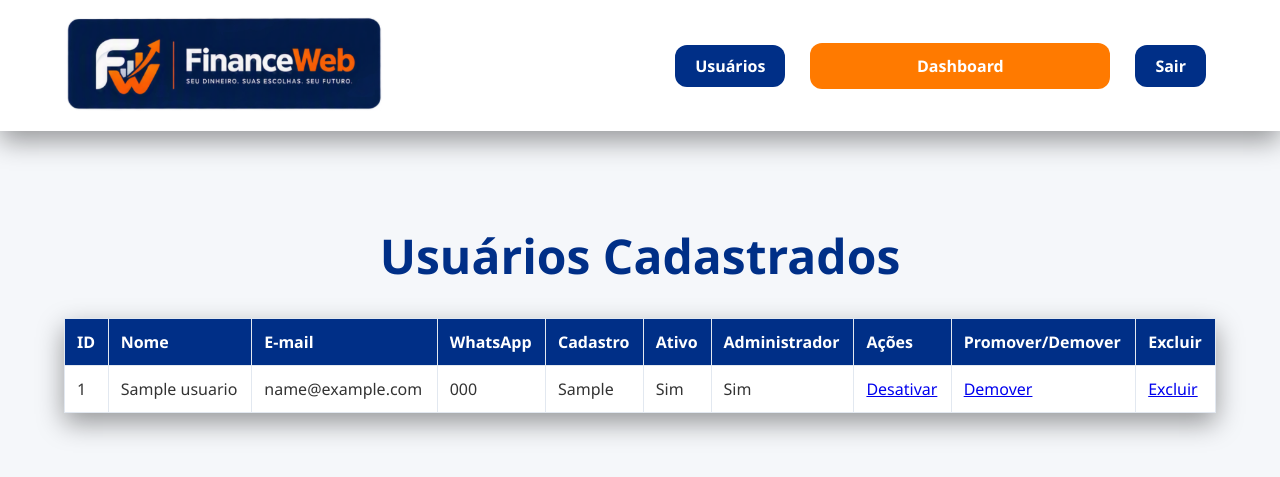
After one commit to financewebPI/FinanceWeb, a Flask app: page /usuarios in a window 1280 px wide. The commit adds this page. Shown: the top 477 px of the page. Run offline with Flask 3, Linux system fonts and the light colour scheme; the visitor is signed in with stand-in values (Sample User, id 1); a database or web service that is not in the repository returns one stand-in record (values such as "Sample title"); some libraries are stand-ins or nearby versions.

Commit message:
feat: CRUD de usuários e controle de perfis administrativos

```diff
--- a/app.py
+++ b/app.py
@@ -12,6 +12,428 @@ app.secret_key = "financeweb2026"
 @app.route("/")
 def home():
     return render_template("index.html")
+
+@app.route("/usuarios")
+def usuarios():
+    if "usuario_id" not in session:
+
+        flash(
+            "Faça login para acessar a lista de usuários.",
+            "erro"
+        )
+
+        return redirect(
+            url_for("dashboard")
+        )
+
+    if not session.get("usuario_admin"):
+
+            flash(
+                "Acesso restrito ao administrador.",
+                "erro"
+            )
+
+            return redirect(
+                url_for("dashboard")
+           )
+
+    try:
+
+        con = conectar()
+        cursor = con.cursor()
+
+        cursor.execute(
+            """
+            SELECT id, nome, email, telefone_whatsapp,data_cadastro,ativo, administrador
+            from usuarios
+            order by id
+            """
+        )
+
+        usuarios = cursor.fetchall()
+
+        cursor.close()
+        con.close()
+
+        return render_template(
+            "usuarios.html",
+            usuarios=usuarios
+        )
+    except Exception as erro:
+
+        print("Erro:", erro)
+
+        flash(
+            "Erro ao buscar usuários.",
+            "erro"
+        )
+
+        return redirect(
+            url_for("home")
+        )
+
+@app.route("/toggle_admin/<int:id>")
+def toggle_admin(id):
+
+    if "usuario_id" not in session:
+
+        flash(
+            "Faça login para acessar esta área.",
+            "erro"
+        )
+
+        return redirect(
+            url_for("login")
+        )
+
+    if not session.get("usuario_admin"):
+
+        flash(
+            "Acesso restrito ao administrador.",
+            "erro"
+        )
+
+        return redirect(
+            url_for("dashboard")
+        )
+
+    try:
+
+        # Impede que o usuário altere o próprio perfil
+        if id == session.get("usuario_id"):
+
+            flash(
+                "Você não pode alterar seu próprio status de administrador.",
+                "erro"
+            )
+
+            return redirect(
+                url_for("usuarios")
+            )
+
+        con = conectar()
+        cursor = con.cursor()
+
+        cursor.execute(
+            """
+            SELECT administrador
+            FROM usuarios
+            WHERE id = %s
+            """,
+            (id,)
+        )
+
+        usuario = cursor.fetchone()
+
+        if not usuario:
+
+            flash(
+                "Usuário não encontrado.",
+                "erro"
+            )
+
+            cursor.close()
+            con.close()
+
+            return redirect(
+                url_for("usuarios")
+            )
+
+        # Se o usuário é administrador,
+        # verificar se é o último administrador do sistema
+        if usuario[0]:  # Se for administrador
+            cursor.execute(
+                """
+                SELECT COUNT(*)
+                FROM usuarios
+                WHERE administrador = TRUE
+                """
+            )
+
+            total_admins = cursor.fetchone()[0]
+
+            if total_admins == 1:
+
+                flash(
+                    "Não é possível remover o último administrador do sistema.",
+                    "erro"
+                )
+
+                cursor.close()
+                con.close()
+
+                return redirect(
+                    url_for("usuarios")
+                )
+
+        # ESTA LINHA PRECISA FICAR FORA DO IF
+        novo_status = not usuario[0]
+
+        cursor.execute(
+            """
+            UPDATE usuarios
+            SET administrador = %s
+            WHERE id = %s
+            """,
+            (
+                novo_status,
+                id
+            )
+        )
+
+        con.commit()
+
+        cursor.close()
+        con.close()
+
+        flash(
+            "Perfil administrativo atualizado com sucesso!",
+            "sucesso"
+        )
+
+        return redirect(
+            url_for("usuarios")
+        )
+
+    except Exception as erro:
+
+        print("Erro:", erro)
+
+        flash(
+            "Erro ao atualizar usuário.",
+            "erro"
+        )
+
+        return redirect(
+            url_for("usuarios")
+        )
+
+@app.route("/excluir_usuario/<int:id>")
+def excluir_usuario(id):
+
+    if "usuario_id" not in session:
+
+        flash(
+            "Faça login para acessar esta área.",
+            "erro"
+        )
+
+        return redirect(
+            url_for("login")
+        )
+
+    if not session.get("usuario_admin"):
+
+        flash(
+            "Acesso restrito ao administrador.",
+            "erro"
+        )
+
+        return redirect(
+            url_for("dashboard")
+        )
+
+    try:
+
+        # Não permite excluir a própria conta
+
+        if id == session.get("usuario_id"):
+
+            flash(
+                "Você não pode excluir sua própria conta.",
+                "erro"
+            )
+
+            return redirect(
+                url_for("usuarios")
+            )
+
+        con = conectar()
+        cursor = con.cursor()
+
+        # Busca o status administrativo do usuário
+
+        cursor.execute(
+            """
+            SELECT administrador
+            FROM usuarios
+            WHERE id = %s
+            """,
+            (id,)
+        )
+
+        usuario = cursor.fetchone()
+
+        if not usuario:
+
+            flash(
+                "Usuário não encontrado.",
+                "erro"
+            )
+
+            cursor.close()
+            con.close()
+
+            return redirect(
+                url_for("usuarios")
+            )
+
+        # Se for administrador, verifica se é o último
+
+        if usuario[0]:  # Se for administrador
+            cursor.execute(
+                """
+                SELECT COUNT(*)
+                FROM usuarios
+                WHERE administrador = TRUE
+                """
+            )
+
+            total_admins = cursor.fetchone()[0]
+
+            if total_admins == 1:
+
+                flash(
+                    "Não é possível excluir o último administrador do sistema.",
+                    "erro"
+                )
+
+                cursor.close()
+                con.close()
+
+                return redirect(
+                    url_for("usuarios")
+                )
+
+        # Exclusão
+
+        cursor.execute(
+            """
+            DELETE FROM usuarios
+            WHERE id = %s
+            """,
+            (id,)
+        )
+
+        con.commit()
+
+        cursor.close()
+        con.close()
+
+        flash(
+            "Usuário excluído com sucesso!",
+            "sucesso"
+        )
+
+        return redirect(
+            url_for("usuarios")
+        )
+
+    except Exception as erro:
+
+        print("Erro:", erro)
+
+        flash(
+            "Erro ao excluir usuário.",
+            "erro"
+        )
+
+        return redirect(
+            url_for("usuarios")
+        )
+
+@app.route("/toggle_usuario/<int:id>")
+def toggle_usuario(id):
+
+    if "usuario_id" not in session:
+
+        flash(
+            "Faça login para acessar esta área.",
+            "erro"
+        )
+
+        return redirect(
+            url_for("login")
+        )
+
+    if not session.get("usuario_admin"):
+
+        flash(
+            "Acesso restrito ao administrador.",
+            "erro"
+        )
+
+        return redirect(
+            url_for("dashboard")
+        )
+
+    try:
+
+        con = conectar()
+        cursor = con.cursor()
+
+        cursor.execute(
+            """
+            SELECT ativo
+            FROM usuarios
+            WHERE id = %s
+            """,
+            (id,)
+        )
+
+        usuario = cursor.fetchone()
+
+        if not usuario:
+
+            flash(
+                "Usuário não encontrado.",
+                "erro"
+            )
+
+            return redirect(
+                url_for("usuarios")
+            )
+
+        novo_status = not usuario[0]
+
+        cursor.execute(
+            """
+            UPDATE usuarios
+            SET ativo = %s
+            WHERE id = %s
+            """,
+            (
+                novo_status,
+                id
+            )
+        )
+
+        con.commit()
+
+        cursor.close()
+        con.close()
+
+        flash(
+            "Status do usuário atualizado com sucesso!",
+            "sucesso"
+        )
+
+        return redirect(
+            url_for("usuarios")
+        )
+
+    except Exception as erro:
+
+        print("Erro:", erro)
+
+        flash(
+            "Erro ao atualizar usuário.",
+            "erro"
+        )
+
+        return redirect(
+            url_for("usuarios")
+        )
 
 @app.route("/cadastro", methods=["GET", "POST"])
 def cadastro():
@@ -91,12 +513,23 @@ def login():
 
             cursor.execute(
             """
-            select * from usuarios where email = %s and senha = %s
+            SELECT
+            id,
+            nome,
+            email,
+            telefone_whatsapp,
+            senha,
+            data_cadastro,
+            ativo,
+            administrador
+            FROM usuarios
+            WHERE email = %s
+            AND senha = %s
             """,
-            (
+                (
                 email,
                 senha
-            )
+                )
             )
             usuario = cursor.fetchone()
 
@@ -104,11 +537,21 @@ def login():
             con.close()
 
             if usuario:
-                session["usuario_id"] = usuario[0]
-                session["usuario_nome"] = usuario[1]
-                session["usuario_email"] = usuario[2]
-                flash("Login realizado com sucesso!", "sucesso")
-                return redirect(url_for("dashboard"))
+
+                if not usuario[6]:  # Verifica se o usuário está ativo
+                    flash("Usuário inativo. Entre em contato com o administrador.", "erro")
+                    return redirect(url_for("login"))
+                else:
+                    session["usuario_id"] = usuario[0]
+                    session["usuario_nome"] = usuario[1]
+                    session["usuario_email"] = usuario[2]
+                    session["usuario_telefone"] = usuario[3]
+                    session["usuario_senha"] = usuario[4]
+                    session["usuario_data_cadastro"] = usuario[5]
+                    session["usuario_ativo"] = usuario[6]
+                    session["usuario_admin"] = usuario[7]
+                    flash("Login realizado com sucesso!", "sucesso")
+                    return redirect(url_for("dashboard"))
             else:
                 flash("E-mail ou senha incorretos.", "erro")
 
--- a/app/static/css/layout.css
+++ b/app/static/css/layout.css
@@ -69,3 +69,13 @@ p{ font-size: 1.2rem; color: var(--fw-dark); margin-bottom: 20px;}
    @media (max-width:768px) {
 
       .hero-buttons { flex-direction: column; gap: 12px; align-items: center;}}
+
+.usuarios-table { width: 100%; border-collapse: collapse; margin-top: 30px; background: white; box-shadow: var(--fw-shadow);}
+
+.usuarios-table th,
+
+.usuarios-table td { padding: 12px; border: 1px solid #E2E8F0; text-align: left;}
+
+.usuarios-table th { background: var(--fw-blue); color: white;}
+
+.usuarios-table tr:nth-child(even) { background: #F8FAFC;}
--- a/app/templates/base.html
+++ b/app/templates/base.html
@@ -28,11 +28,14 @@
 
                 <div class="navbar-menu" >
 
+                    {% if session.get("usuario_admin") %}
+
+                        <a href="{{ url_for('usuarios') }}" class="btn-navsec"> Usuários </a>
+                        <a href="{{ url_for('dashboard') }}" class="btn-primary"> Dashboard </a>
+
+                    {% endif %}
+
                     {% if session.get("usuario_id") %}
-
-
-
-
 
                         <a href= {{ url_for('logout') }} class="btn-navsec"> Sair </a>
 
--- a/app/templates/dashboard.html
+++ b/app/templates/dashboard.html
@@ -19,7 +19,6 @@
     Sair
 
 </a>
-
 </div>
 
 {% endblock %}
--- /dev/null
+++ b/app/templates/usuarios.html
@@ -0,0 +1,54 @@
+{% extends 'base.html' %}
+
+{% block content %}
+
+<div class="container">
+
+    <h1>Usuários Cadastrados</h1>
+
+    <table class="usuarios-table">
+
+        <thead>
+
+            <tr>
+                <th>ID</th>
+                <th>Nome</th>
+                <th>E-mail</th>
+                <th>WhatsApp</th>
+                <th>Cadastro</th>
+                <th>Ativo</th>
+                <th>Administrador</th>
+                <th>Ações</th>
+                <th>Promover/Demover</th>
+                <th>Excluir</th>
+            </tr>
+
+        </thead>
+
+        <tbody>
+
+            {% for usuario in usuarios %}
+
+            <tr>
+
+                <td>{{ usuario[0] }}</td>
+                <td>{{ usuario[1] }}</td>
+                <td>{{ usuario[2] }}</td>
+                <td>{{ usuario[3] }}</td>
+                <td>{{ usuario[4] }}</td>
+                <td>{% if usuario[5] %}Sim{% else %}Não{% endif %}</td>
+                <td>{% if usuario[6] %}Sim{% else %}Não{% endif %}</td>
+                <td><a href="{{ url_for('toggle_usuario', id=usuario[0]) }}" class="btn btn-sm btn-outline-primary"> {% if usuario[5] %}Desativar{% else %}Ativar{% endif %} </a> </td>
+                <td><a href="{{ url_for('toggle_admin', id=usuario[0]) }}" class="btn btn-sm btn-outline-secondary"> {% if usuario[6] %}Demover{% else %}Promover{% endif %} </a> </td>
+                <td><a href="{{ url_for('excluir_usuario', id=usuario[0]) }}" class="btn btn-sm btn-outline-danger">Excluir</a></td>
+            </tr>
+
+            {% endfor %}
+
+        </tbody>
+
+    </table>
+
+</div>
+
+{% endblock %}
```
Also changed, not shown: docs/relatorio/Diario_de_bordo.md (+122 -0 lines).
